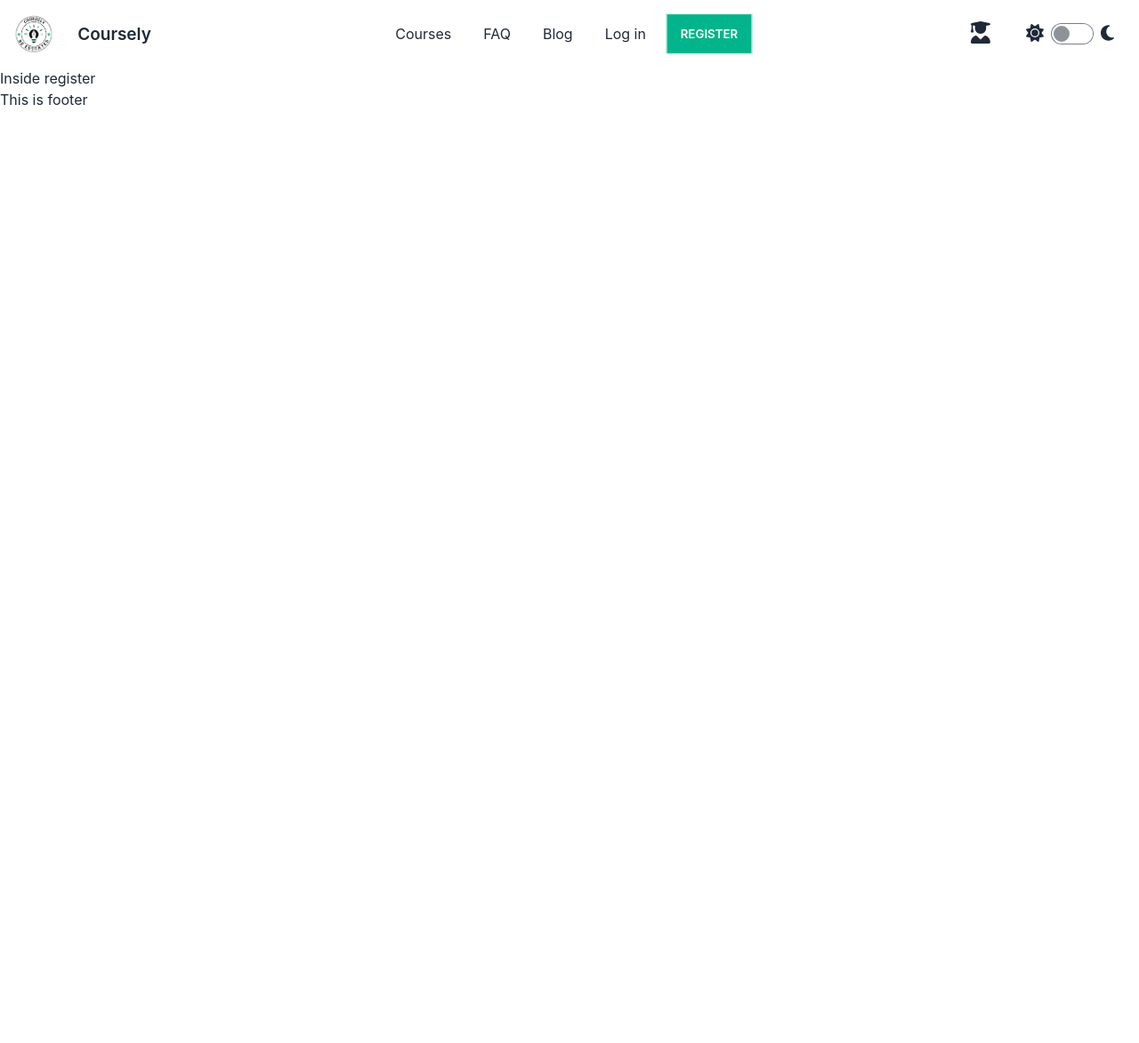
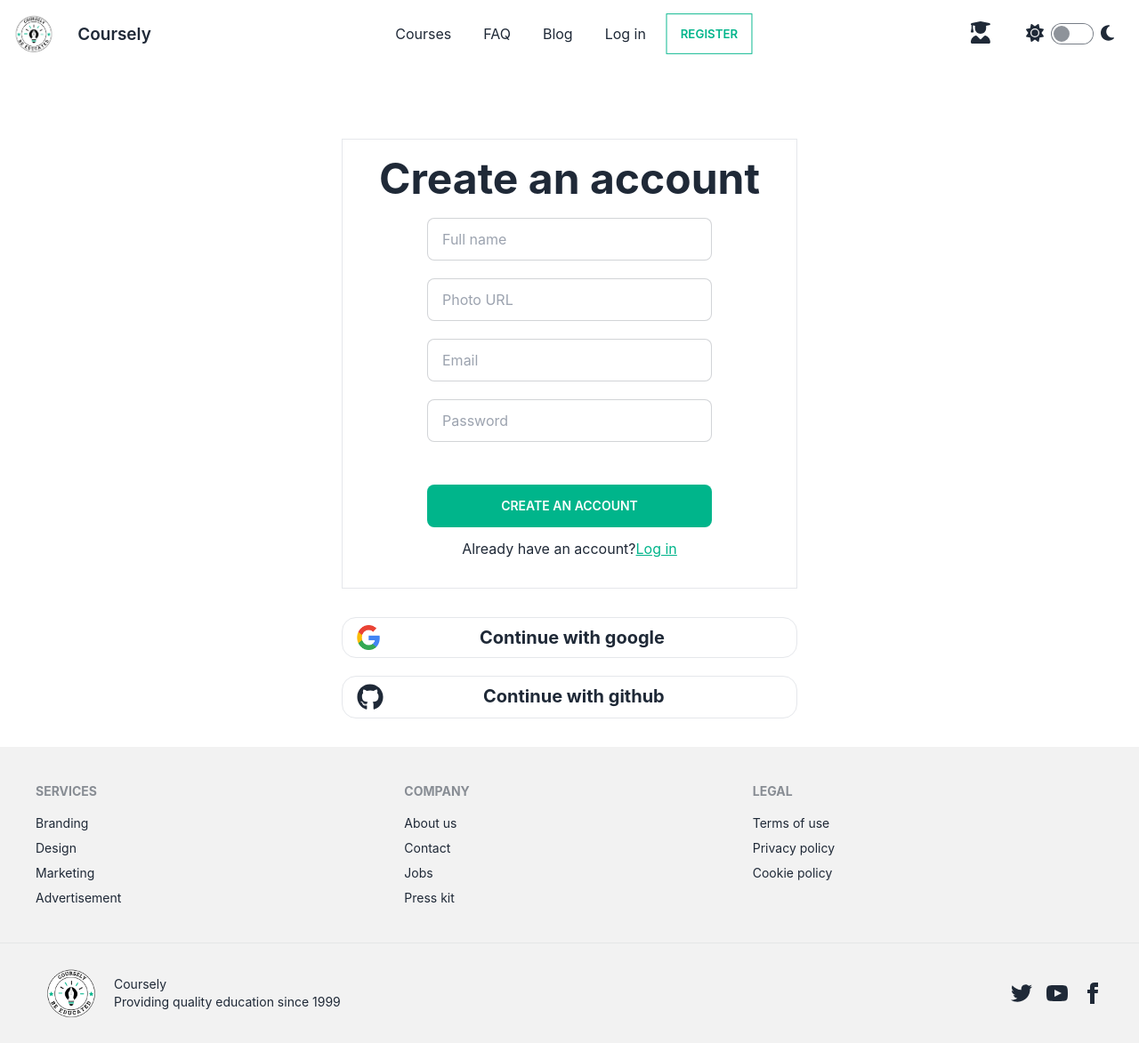
Before and after one commit to amanat-mahmud/Coursely, a React (Create React App) app: page /register in a window 1280 px wide. Shown: the whole page at 89% size. Before the commit the page ends 800 px from the top, so only its background shows below. Built offline with nearby package versions, Linux system fonts and the light colour scheme.

Commit message:
registration page added

```diff
--- a/src/Pages/Courses/Category/Category.js
+++ b/src/Pages/Courses/Category/Category.js
@@ -20,7 +20,7 @@ const Category = () => {
     // console.log(allCategory);
     // console.log(selectedCourses);
     return (
-        <div className='grid grid-cols-1 md:grid-cols-2 md:gap-4'>
+        <div className='grid grid-cols-1 md:grid-cols-2 md:gap-4 mb-4'>
             <div className='col-span-1 ml-8'>
                 <NavLink to='/courses'><p className='bg-black p-5 m-5 text-center text-2xl dark:bg-white text-white dark:text-black'>All categories</p></NavLink>
             {
--- a/src/Pages/Courses/Courses.js
+++ b/src/Pages/Courses/Courses.js
@@ -13,7 +13,7 @@ const Courses = () => {
     });
     // console.log(allCategory);
     return (
-        <div className='grid grid-cols-1 md:grid-cols-3 md:gap-4'>
+        <div className='grid grid-cols-1 md:grid-cols-3 md:gap-4 mb-4'>
             <div className='col-span-1 ml-8'>
                 <NavLink to='/courses'><p className='bg-black p-5 m-5 text-center text-2xl dark:bg-white text-white dark:text-black'>All categories</p></NavLink>
             {
--- a/src/Pages/Shared/Footer/Footer.js
+++ b/src/Pages/Shared/Footer/Footer.js
@@ -1,11 +1,46 @@
 import React from 'react';
-
+import { Link} from 'react-router-dom';
+import logo from "../../../assets/images/coursely.png"
 const Footer = () => {
     return (
         <div>
-            <h1>This is footer</h1>
+            <footer className="footer p-10 bg-base-200 text-base-content">
+  <div>
+    <span className="footer-title">Services</span>
+    <Link className="link link-hover">Branding</Link>
+    <Link className="link link-hover">Design</Link>
+    <Link className="link link-hover">Marketing</Link>
+    <Link className="link link-hover">Advertisement</Link>
+  </div>
+  <div>
+    <span className="footer-title">Company</span>
+    <Link className="link link-hover">About us</Link>
+    <Link className="link link-hover">Contact</Link>
+    <Link className="link link-hover">Jobs</Link>
+    <Link className="link link-hover">Press kit</Link>
+  </div>
+  <div>
+    <span className="footer-title">Legal</span>
+    <Link className="link link-hover">Terms of use</Link>
+    <Link className="link link-hover">Privacy policy</Link>
+    <Link className="link link-hover">Cookie policy</Link>
+  </div>
+</footer>
+<footer className="footer px-10 py-4 border-t bg-base-200 text-base-content border-base-300">
+  <div className="items-center grid-flow-col">
+    <img src={logo} alt="" style={{width:'80px'}}/>
+    <p>Coursely <br/>Providing quality education since 1999</p>
+  </div>
+  <div className="md:place-self-center md:justify-self-end">
+    <div className="grid grid-flow-col gap-4">
+      <Link><svg xmlns="http://www.w3.org/2000/svg" width="24" height="24" viewBox="0 0 24 24" className="fill-current"><path d="M24 4.557c-.883.392-1.832.656-2.828.775 1.017-.609 1.798-1.574 2.165-2.724-.951.564-2.005.974-3.127 1.195-.897-.957-2.178-1.555-3.594-1.555-3.179 0-5.515 2.966-4.797 6.045-4.091-.205-7.719-2.165-10.148-5.144-1.29 2.213-.669 5.108 1.523 6.574-.806-.026-1.566-.247-2.229-.616-.054 2.281 1.581 4.415 3.949 4.89-.693.188-1.452.232-2.224.084.626 1.956 2.444 3.379 4.6 3.419-2.07 1.623-4.678 2.348-7.29 2.04 2.179 1.397 4.768 2.212 7.548 2.212 9.142 0 14.307-7.721 13.995-14.646.962-.695 1.797-1.562 2.457-2.549z"></path></svg></Link>
+      <Link><svg xmlns="http://www.w3.org/2000/svg" width="24" height="24" viewBox="0 0 24 24" className="fill-current"><path d="M19.615 3.184c-3.604-.246-11.631-.245-15.23 0-3.897.266-4.356 2.62-4.385 8.816.029 6.185.484 8.549 4.385 8.816 3.6.245 11.626.246 15.23 0 3.897-.266 4.356-2.62 4.385-8.816-.029-6.185-.484-8.549-4.385-8.816zm-10.615 12.816v-8l8 3.993-8 4.007z"></path></svg></Link>
+      <Link><svg xmlns="http://www.w3.org/2000/svg" width="24" height="24" viewBox="0 0 24 24" className="fill-current"><path d="M9 8h-3v4h3v12h5v-12h3.642l.358-4h-4v-1.667c0-.955.192-1.333 1.115-1.333h2.885v-5h-3.808c-3.596 0-5.192 1.583-5.192 4.615v3.385z"></path></svg></Link>
+    </div>
+  </div>
+</footer>
         </div>
     );
 };
 
-export default Footer;<h1>This is footer</h1>
+export default Footer;
--- a/src/Pages/Shared/Header/Header.js
+++ b/src/Pages/Shared/Header/Header.js
@@ -26,7 +26,7 @@ const Header = () => {
                             <li><NavLink to="/faq">FAQ</NavLink></li>
                             <li><NavLink to="/blog">Blog</NavLink></li>
                             <li><NavLink to="/login">Log in</NavLink></li>
-                            <li><NavLink className='btn  bg-white dark:text-[#00b58b] hover:bg-[#00b58b] dark:hover:text-white' to='/register'>Register</NavLink></li>
+                            <li><NavLink className={({isActive})=>isActive?"btn border-solid bg-white  text-[#00b58b]  border-[#00b58b] hover:border-solid hover:text-white hover:bg-[#00b58b] hover:border-[#00b58b] dark:border-none":"btn bg-[#00b58b] border-solid border-white hover:bg-white text-white hover:text-[#00b58b]  hover:border-[#00b58b] hover:border-solid dark:border-none"}>Register</NavLink></li>
                         </ul>
                     </div>
                     <NavLink to='/'><img src={logo} alt="Coursely-logo" style={{width:'60px'}}></img></NavLink>
@@ -43,7 +43,7 @@ const Header = () => {
               isActive ? "bg-black text-white dark:bg-white dark:text-black " : undefined }>Blog</NavLink></li>
                         <li className='mr-1'><NavLink to="/login" className={({ isActive }) =>
               isActive ? "bg-black text-white dark:bg-white dark:text-black " : undefined }>Log in</NavLink></li>
-                        <li className='mr-1'><NavLink to='/register' className='btn bg-[#00b58b] border-solid border-white hover:bg-white text-white hover:text-[#00b58b]  hover:border-[#00b58b] hover:border-solid dark:border-none'>Register</NavLink></li>
+                        <li className='mr-1'><NavLink to='/register' className={({isActive})=>isActive?"btn border-solid bg-white  text-[#00b58b]  border-[#00b58b] hover:border-solid hover:text-white hover:bg-[#00b58b] hover:border-[#00b58b] dark:border-none":"btn bg-[#00b58b] border-solid border-white hover:bg-white text-white hover:text-[#00b58b]  hover:border-[#00b58b] hover:border-solid dark:border-none"}>Register</NavLink></li>
                     </ul>
                 </div>
                 <div className="navbar-end">
--- a/src/Pages/Sign In/Login/Login.js
+++ b/src/Pages/Sign In/Login/Login.js
@@ -17,7 +17,7 @@ const Login = () => {
                 <Link className="text-[#00b58b] underline hover:underline-offset-4">Forget Password?</Link>
             </div>
             <Link><button class="btn bg-[#00b58b] border-none w-80 mt-6">Log in</button></Link>
-            <p className='my-3'>Don't have an account?<Link className="text-[#00b58b] underline hover:underline-offset-4">Create an account</Link></p>
+            <p className='my-3'>Don't have an account?<Link className="text-[#00b58b] underline hover:underline-offset-4" to="/register">Create an account</Link></p>
             </div>
 
             <div className='my-8'>
--- a/src/Pages/Sign In/Register/Register.js
+++ b/src/Pages/Sign In/Register/Register.js
@@ -1,9 +1,33 @@
 import React from 'react';
-
+import { FaGithub } from 'react-icons/fa';
+import { Link } from 'react-router-dom';
+import googleImg from "../../../assets/images/google.png"
 const register = () => {
     return (
-        <div>
-            <h1>Inside register</h1>
+        <div className=''>
+            <div className='mx-auto text-center mt-20 border w-2/5 py-5'>
+                <h1 className='text-5xl font-bold mb-5'>Create an account</h1>
+                <input type="text" name='name' placeholder="Full name" className="input input-bordered w-full max-w-xs mb-5" required /><br></br>
+                <input type="text" name='photo' placeholder="Photo URL" className="input input-bordered w-full max-w-xs mb-5" required /><br></br>
+                <input type="email" name='email' placeholder="Email" className="input input-bordered w-full max-w-xs mb-5" required /><br></br>
+                <input type="password" name='password' placeholder="Password" className="input input-bordered w-full max-w-xs" required />
+                <div className='flex mx-12 my-3 justify-around'>
+                </div>
+                <Link><button class="btn bg-[#00b58b] border-none w-80 mt-6">Create an account</button></Link>
+                <p className='my-3'>Already have an account?<Link className="text-[#00b58b] underline hover:underline-offset-4" to="/login">Log in</Link></p>
+            </div>
+
+            <div className='my-8'>
+                <div className='flex justify-start mx-auto border rounded-2xl w-2/5 p-2'>
+                    <img src={googleImg} alt="Google icon" style={{ width: '26px' }}
+                        className="ml-2" />
+                    <p className='text-xl font-bold ml-28'>Continue with google</p>
+                </div>
+                <div className='flex mx-auto border rounded-2xl w-2/5 p-2 mt-5'>
+                    <FaGithub className='text-3xl ml-2' />
+                    <p className='text-xl font-bold ml-28'>Continue with github</p>
+                </div>
+            </div>
         </div>
     );
 };
--- a/src/Pages/SingleCourse/SingleCourse.js
+++ b/src/Pages/SingleCourse/SingleCourse.js
@@ -30,7 +30,7 @@ const SingleCourse = () => {
                             <p key={idx} className="flex"><FaAngleRight className='mt-1'/>{learn}</p>)
                         }
                     </div>
-                    <div>
+                    <div className='mb-3'>
                     <p className='text-3xl'>Requirements</p>
                         {
                             course.requirements.map((req,idx)=><p key={idx} className="flex"><FaAngleRight className='mt-1'/>{req}</p>)
```
Also changed, not shown: src/Pages/FAQ/FAQ.js (+41 -1 lines).
